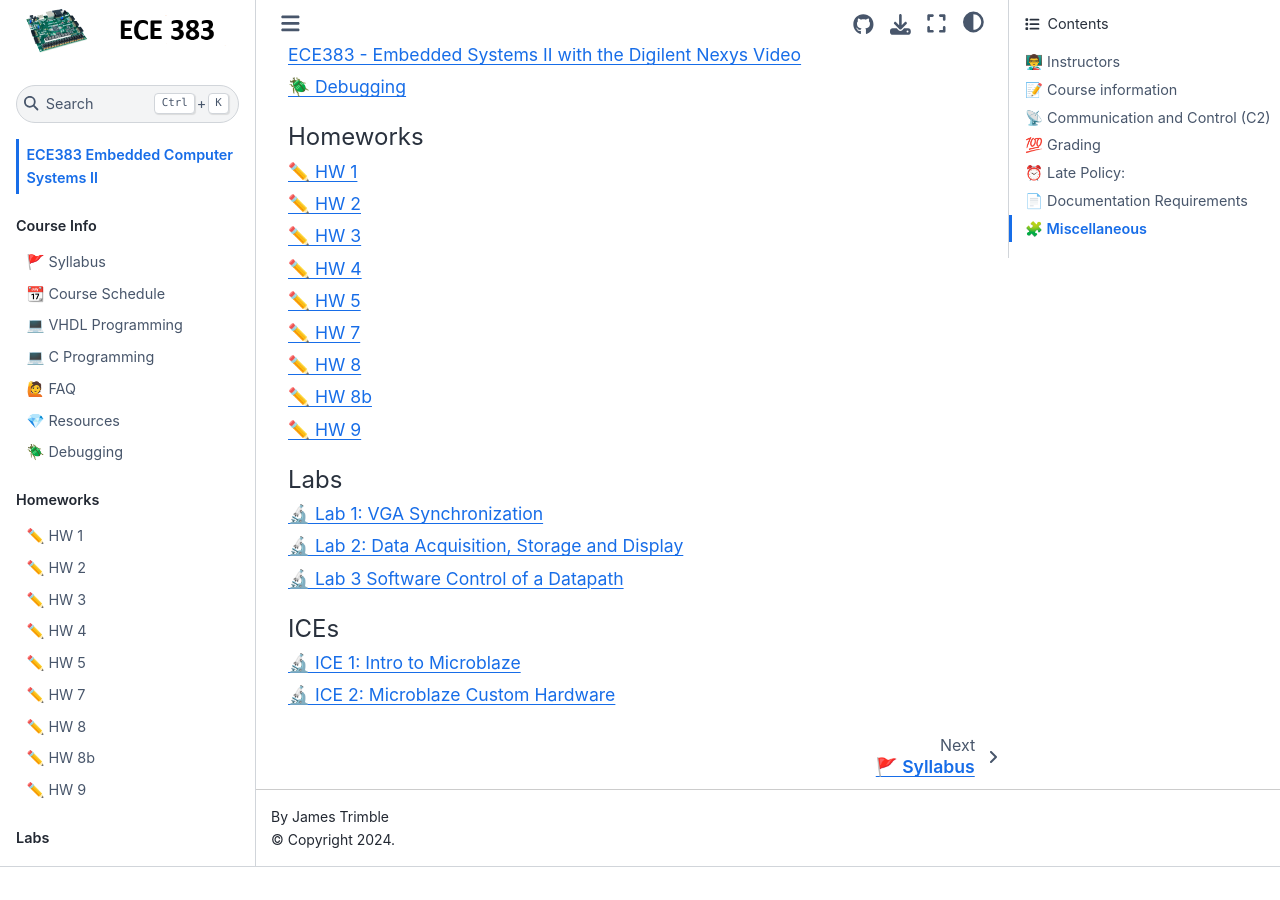
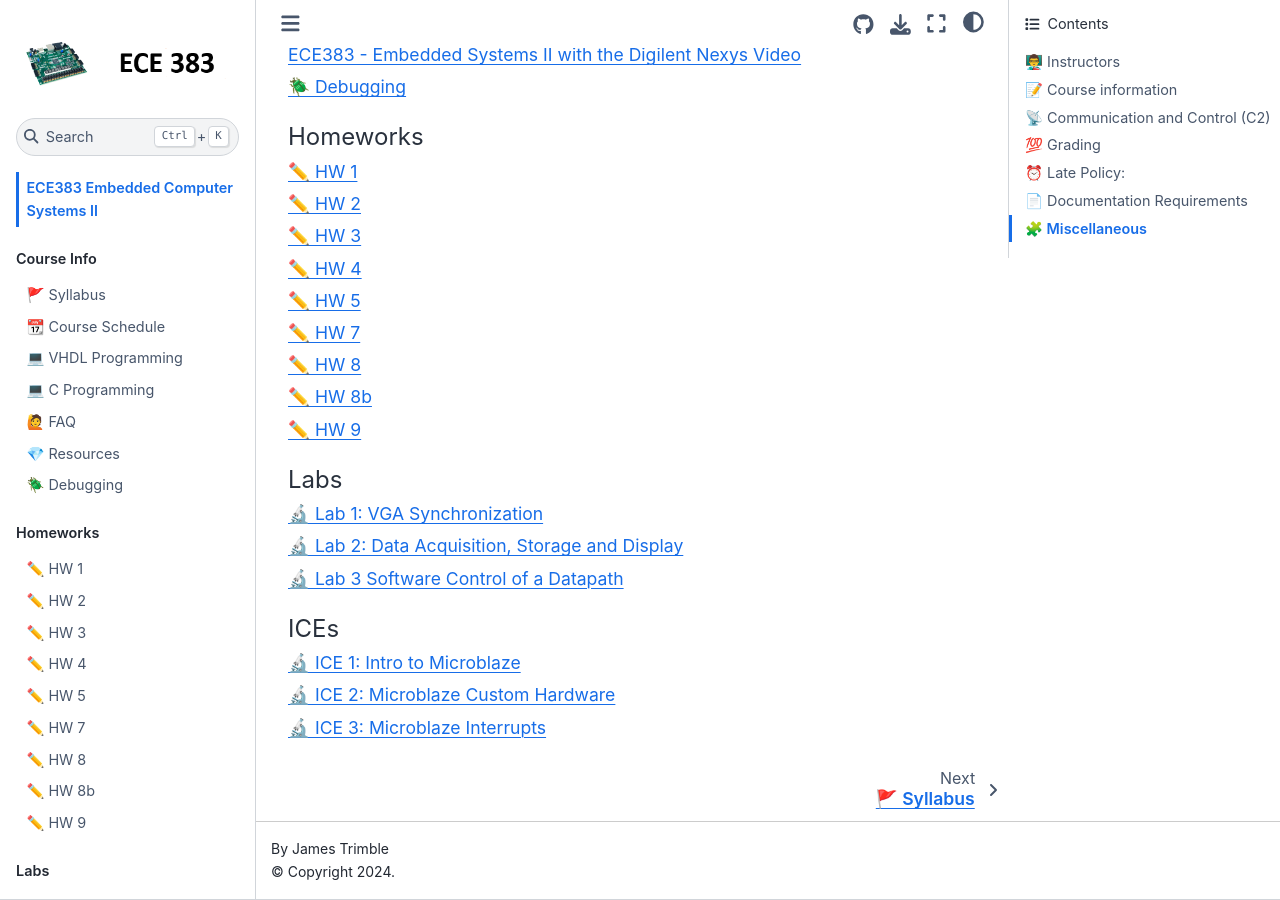
Before and after one commit to USAFA-ECE/ece383, a Jupyter Book: the page built from book/intro.md, in a window 1280 px wide and 900 px high, scrolled down 4835 px. Built offline with Jupyter Book 1.0.4 settings and Sphinx 7.4.7 and the Sphinx Book theme 1.1.4, drawn with Linux system fonts in a browser that asks for light colours; pages that are not in the unit, such as notebooks, are missing from menus; before the commit the page ends 5702 px from its top, so only the background shows below that; some of the changed lines change nothing that is shown.

Commit message:
Update _toc.yml

```diff
--- a/book/_toc.yml
+++ b/book/_toc.yml
@@ -34,6 +34,7 @@
     chapters:
     - file: Assignments/ice1.md
     - file: Assignments/ice2.md
+    - file: Assignments/ice3.md
 #    - file: Assignments/homework7
 #    - file: Assignments/homework8
 #    - file: Assignments/lab2.md
```
